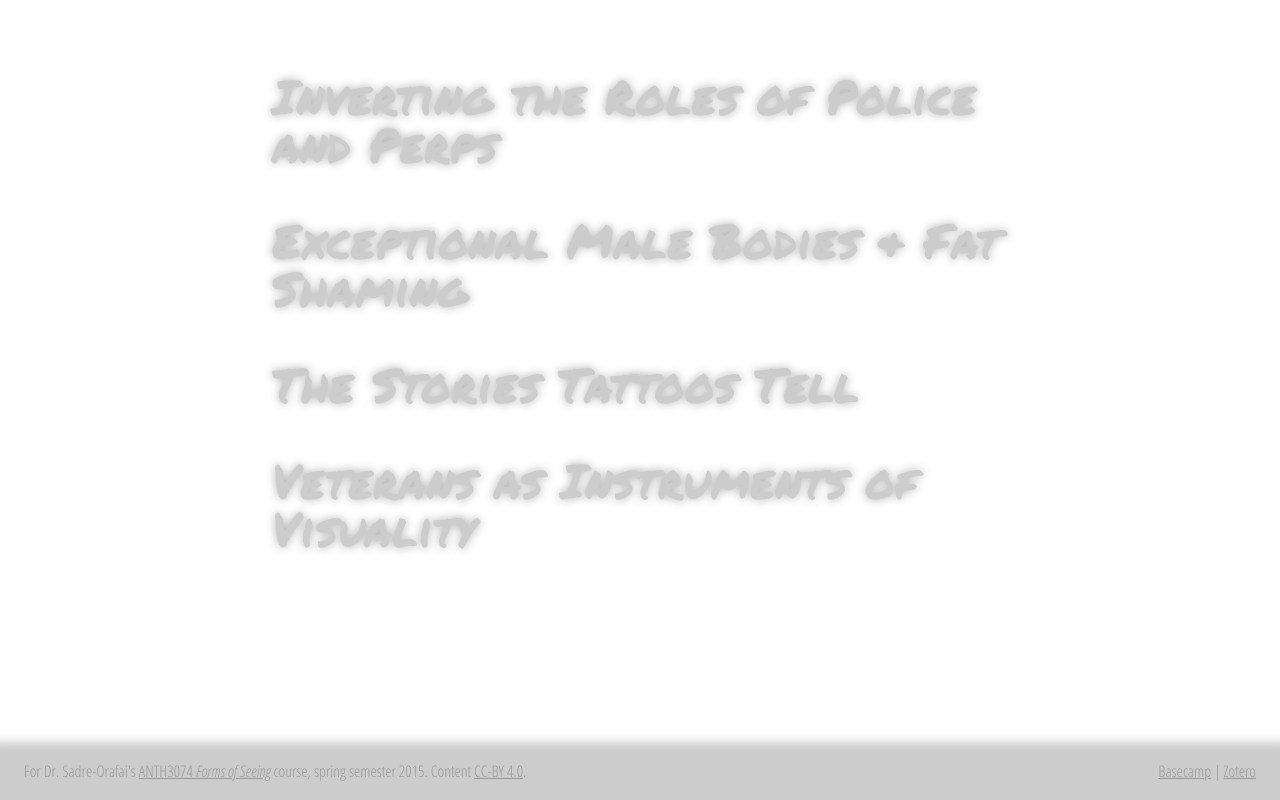
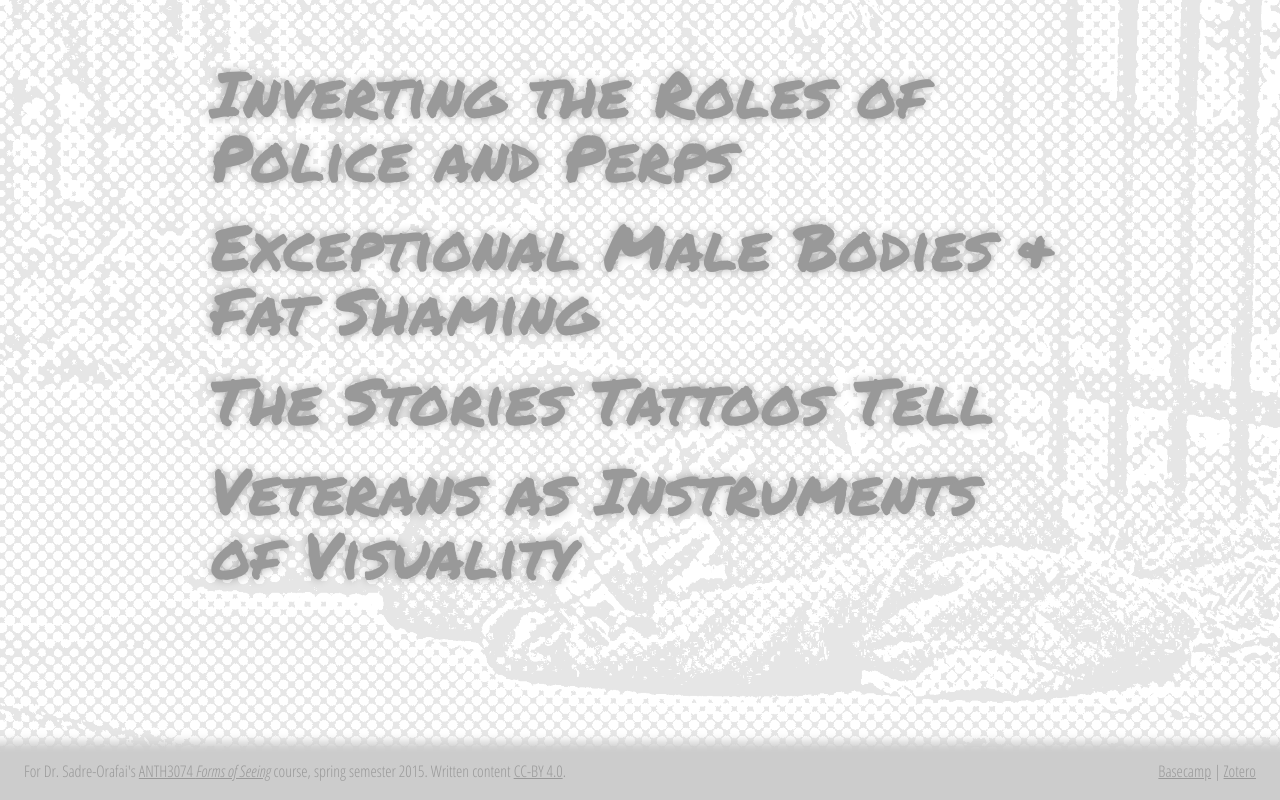
Before and after one commit to ernstki/ANTH3074_CV_project, a plain HTML site: page index.html in a window 1280 px wide. Drawn offline with Linux system fonts and the light colour scheme.

Commit message:
Added background pixmap

```diff
--- a/index.html
+++ b/index.html
@@ -5,21 +5,21 @@
   <title>MARKED IDENTITIES</title>
   <link rel="stylesheet" type="text/css" href="style.css">
 </head>
-<body>
+<body class="vet-cover">
 
 <section id="main">
   <ul class="marked">
-    <li>Inverting the Roles of Police and Perps</li>
-    <li>Exceptional Male Bodies &amp; Fat Shaming</li>
-    <li>The Stories Tattoos Tell</li>
-    <li>Veterans as Instruments of Visuality</li>
+    <li><a href="#">Inverting the Roles of Police and Perps</a></li>
+    <li><a href="#">Exceptional Male Bodies &amp; Fat Shaming</a></li>
+    <li><a href="#">The Stories Tattoos Tell</a></li>
+    <li><a id="vets" href="#">Veterans as Instruments of Visuality</a></li>
   </ul>
 </section>
 
 <footer>
   <p>For Dr. Sadre-Orafai's <a href="http://formsofseeing2015.tumblr.com">
     ANTH3074 <em>Forms of Seeing</em></a> course, spring
-    semester 2015. Content <a href="https://creativecommons.org/licenses/by/4.0/"
+    semester 2015. Written content <a href="https://creativecommons.org/licenses/by/4.0/"
     title="Creative Commons Attribution, International 4.0">CC-BY 4.0</a>.
   </p>
   <p class="extralinks">
--- a/script.js
+++ b/script.js
@@ -1,9 +1,3 @@
-document.addEventListener("keydown", function(e) {
-  if (e.keyCode == 13) {
-    toggleFullScreen();
-  }
-}, false);
-
 // Source: https://developer.mozilla.org/en-US/docs/Web/Guide/API/DOM/Using_full_screen_mode
 function toggleFullScreen() {
   if (!document.fullscreenElement &&    // alternative standard method
@@ -29,3 +23,25 @@ function toggleFullScreen() {
     }
   }
 }
+
+window.onload = function() {
+  document.addEventListener("keydown", function(e) {
+    if (e.keyCode == 13) {
+      toggleFullScreen();
+    }
+  }, false);
+
+  var bodyClasses = document.body.classList;
+
+  // Get all the background images in the cache
+  var bg = new Image();
+  bg.src = 'army_of_one.png';
+
+  //document.getElementById('vets').onmouseover = function() {
+  //  bodyClasses.add('vet-cover');
+  //};
+  //document.getElementById('vets').onmouseout = function() {
+  //  bodyClasses.remove('vet-cover');
+  //};
+
+};
--- a/style.css
+++ b/style.css
@@ -6,8 +6,16 @@
   padding:0;
 }
 
+.vet-cover {
+  background: url(army_of_one.png) no-repeat center center fixed;
+  -webkit-background-size: cover;
+  -moz-background-size: cover;
+  -o-background-size: cover;
+  background-size: cover;
+}
+
 #main {
-  max-width:800px;
+  max-width:900px;
   margin:3em auto 1em;
 }
 
@@ -15,16 +23,39 @@
 .marked li {
   font-family:"Permanent Marker",helvetica,arial;
   font-weight:400;
-  font-size:3em;
+  font-size:4em;
   line-height:1em;
-  color:#ccc;
+  color:#999;
   text-shadow:0 0 10px rgba(0,0,0,0.3);
-  padding:0.5em;
+  padding:0.2em;
 }
 
-.marked li:hover {
-  color:black;
-  text-shadow:1px 1px 1px rgba(0,0,0,0.5);
+.marked li a:link {
+  color:inherit;
+  text-decoration:none;
+}
+
+.marked li a:visited {
+  /*color:#ccc;*/
+  color:rgba(0,0,0,0);
+  text-shadow:1px 1px 10px rgba(204,204,204,0.5);
+  /*color:rgba(98, 36, 36, 1.0);*/
+  /*text-shadow:1px 1px 1px rgba(98, 36, 36, 0.5);*/
+}
+
+.marked li a:hover {
+  /*color:black;
+  text-shadow:1px 1px 1px rgba(0,0,0,0.5);*/
+  color:rgba(98, 36, 36, 1.0);
+  text-shadow:1px 1px 10px rgba(98, 36, 36, 0.5);
+  /*color:rgba(166, 62, 40, 1.0);
+  text-shadow:1px 1px 10px rgba(166, 62, 40, 0.5);*/
+  /*text-shadow:1px 1px 1px rgba(166, 62, 40, 0.5);*/
+}
+
+.marked li a:active {
+  color:rgba(166, 62, 40, 1.0);
+  text-shadow:1px 1px 1px rgba(162,62,40,0.5);
 }
 
 ul {
```
Also changed, not shown: army_of_one.png (added), who_is_the_criminal.png (added).
